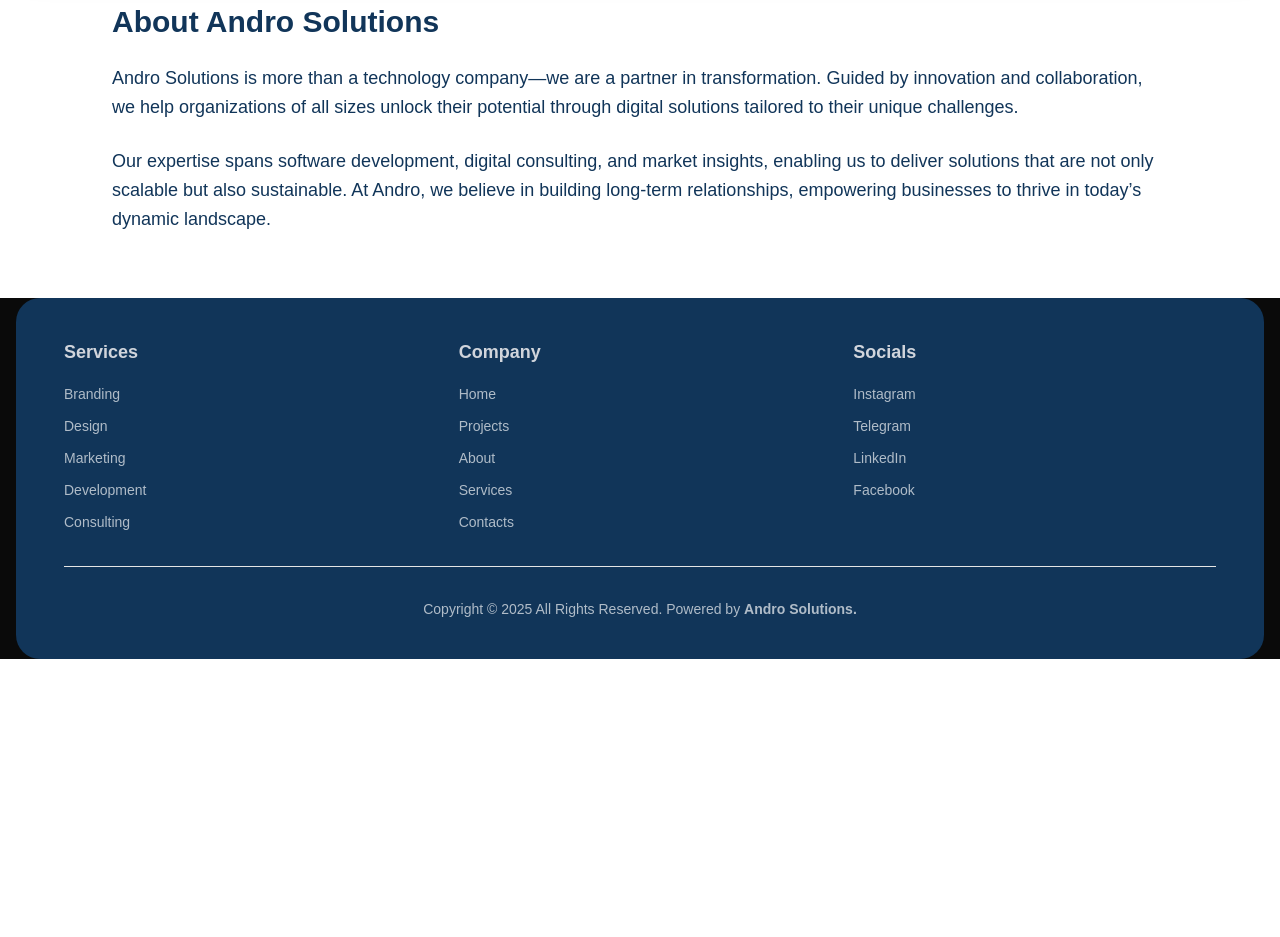
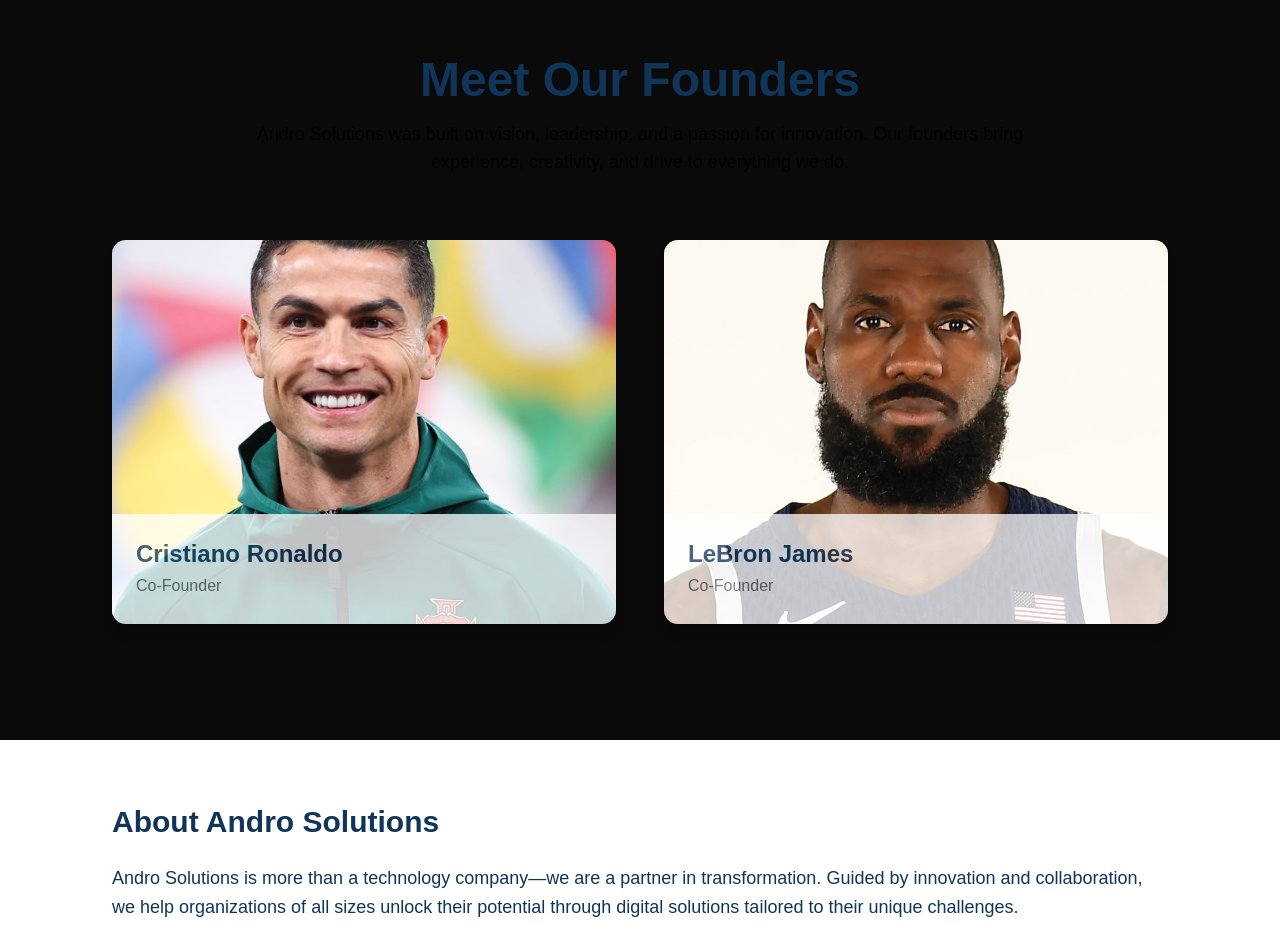
Before and after one commit to AndroSolutionsPersonal/Andro-Website, a Next.js app: page /about in a window 1280 px wide. Shown: the part 860-1797 px from the top of the page. Before the commit the page ends 1535 px from the top, so only its background shows below. Built offline with nearby package versions, Linux system fonts and the light colour scheme.

Commit message:
added founders

```diff
--- /dev/null
+++ b/components/Founders.jsx
@@ -0,0 +1,124 @@
+"use client";
+
+import { motion } from "framer-motion";
+import Image from "next/image";
+
+// NOTE: You should replace these placeholder images with the correct ones for your team.
+import founder1 from "@/assets/founder1.png";
+import founder2 from "@/assets/founder2.png";
+
+const founders = [
+    {
+        name: "Cristiano Ronaldo",
+        title: "Co-Founder",
+        description:
+            "Cristiano drives innovation and strategic growth at Andro Solutions. His focus is on building scalable systems and empowering teams.",
+        img: founder1,
+    },
+    {
+        name: "LeBron James",
+        title: "Co-Founder",
+        description:
+            "LeBron brings vision and leadership, ensuring that Andro Solutions delivers impactful technology for businesses worldwide.",
+        img: founder2,
+    },
+];
+
+// Animation variants specifically for the description text
+const descriptionVariants = {
+    rest: {
+        opacity: 0,
+        height: 0,
+        marginTop: "0px",
+        transition: {
+            duration: 0.3,
+            ease: "easeOut",
+        },
+    },
+    hover: {
+        opacity: 1,
+        height: "auto", // Animates to the content's natural height
+        marginTop: "16px", // Adds a space when it appears
+        transition: {
+            duration: 0.4,
+            ease: "easeIn",
+        },
+    },
+};
+
+export default function Founders() {
+    return (
+        <section className="relative min-h-screen flex flex-col justify-center bg-foreground py-24">
+            <div className="max-w-6xl mx-auto px-6 md:px-12 w-full">
+                {/* Section heading */}
+                <div className="text-center mb-16">
+                    <h2 className="text-4xl md:text-5xl font-gilmer font-bold text-[#113559]">
+                        Meet Our Founders
+                    </h2>
+                    <p className="mt-4 text-lg font-montserrat text-black/80 max-w-3xl mx-auto">
+                        Andro Solutions was built on vision, leadership, and a passion for innovation.
+                        Our founders bring experience, creativity, and drive to everything we do.
+                    </p>
+                </div>
+
+                {/* Team members grid */}
+                <div className="grid grid-cols-1 md:grid-cols-2 gap-12">
+                    {founders.map((member) => (
+                        <motion.div
+                            key={member.name}
+                            className="relative h-96 w-full rounded-xl shadow-lg overflow-hidden group cursor-pointer hover:blur-in"
+                            initial="rest"
+                            whileHover="hover"
+                            animate="rest"
+                        >
+                            {/* Background Image */}
+                            <motion.div
+                                className="absolute inset-0 z-0"
+                                variants={{
+                                    rest: { filter: "blur(0px)", scale: 1 },
+                                    hover: { filter: "blur(4px)", scale: 1.05 },
+                                }}
+                                transition={{ duration: 0.5, ease: "easeOut" }}
+                            >
+                                <Image
+                                    src={member.img}
+                                    alt={member.name}
+                                    fill
+                                    className="object-cover object-center"
+                                />
+                            </motion.div>
+
+                            {/* Overlay Card */}
+                            <motion.div
+                                className="absolute inset-0 flex flex-col justify-start p-6 bg-white opacity-75  text-left z-10"
+                                variants={{
+                                    rest: { y: "calc(100% - 110px)" }, // Rest position: Show top 110px of the card
+                                    hover: { y: "0%" }, // Hover position: Cover the full image
+                                }}
+                                transition={{ duration: 0.5, ease: "easeOut" }}
+                            >
+                                {/* Name and Title (Always visible within the card) */}
+                                <h3 className="text-2xl font-gilmer font-bold text-[#113559] mb-1">
+                                    {member.name}
+                                </h3>
+                                <p className="font-montserrat text-black/60">
+                                    {member.title}
+                                </p>
+
+                                {/* Animated Description (Appears on hover) */}
+                                <motion.div
+                                    className="overflow-hidden"
+                                    variants={descriptionVariants}
+                                >
+                                    <p className=" text-lg font-montserrat text-black/80 leading-relaxed">
+                                        {member.description}
+                                    </p>
+                                </motion.div>
+                            </motion.div>
+                        </motion.div>
+                    ))}
+                </div>
+            </div>
+        </section>
+    );
+}
--- a/pages/about/index.js
+++ b/pages/about/index.js
@@ -3,12 +3,13 @@
 "use client";
 
 import Hero from "@/components/AboutHero";
-
+import Founders from "@/components/Founders";
 export default function AboutPage() {
     return (
         <main className="min-h-screen bg-white">
             {/* Hero Section */}
             <Hero />
+            <Founders />
 
             {/* Additional About Content */}
             <section className="max-w-6xl mx-auto px-6 md:px-12 py-16 text-[#113559]">
```
Also changed, not shown: assets/founder1.png (added), assets/founder2.png (added).
